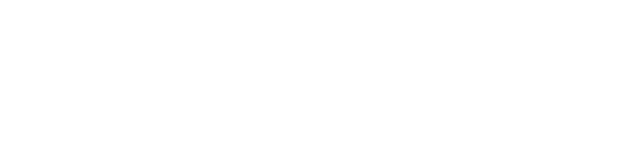
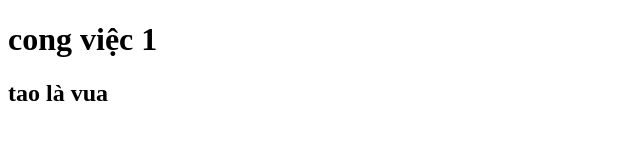
Before and after one commit to namngouet/D-n-3, a plain HTML site: page new2.html in a window 1280 px wide. Shown: the whole page, without its empty margins (0-640 px from the left). Drawn offline with Linux system fonts and the light colour scheme.

Commit message:
cv1 sửa lần 1

```diff
--- a/new2.html
+++ b/new2.html
@@ -5,5 +5,8 @@
     <meta name="viewport" content="width=, initial-scale=1.0" />
     <title>Document</title>
   </head>
-  <body></body>
+  <body>
+    <h1>cong việc 1</h1>
+    <h2>tao là vua</h2>
+  </body>
 </html>
```
